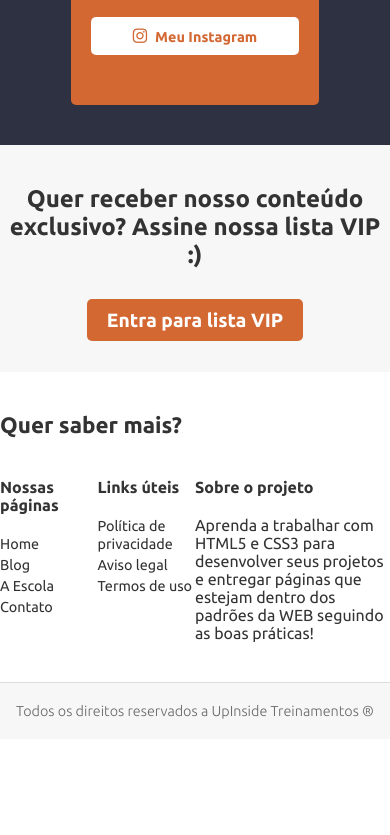
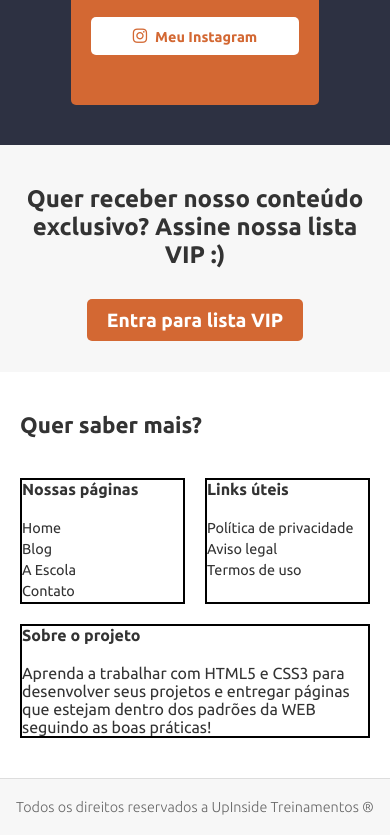
Before and after one commit to RicardoBaldrez/HTML5-CSS3-Essentials, a plain HTML site: page 04-estilizando-conteudo/index.html in a window 390 px wide. Shown: the part 9619-10454 px from the top of the page. Before the commit the page ends 10358 px from the top, so only its background shows below. Drawn offline with Linux system fonts and the light colour scheme; files whose address does not match are found by name; a web font is replaced by a local one.

Commit message:
Responsivando Rodapé

```diff
--- a/04-estilizando-conteudo/_cdn/css/style.css
+++ b/04-estilizando-conteudo/_cdn/css/style.css
@@ -517,7 +517,7 @@
 .main_content_optin_footer {
     max-width: 1300px;
     margin: 0 auto;
-    padding: 40px 0;
+    padding: 40px 20px;
     text-align: center;
     color: #333;
 }
@@ -538,7 +538,7 @@
 .main_footer {
     max-width: 1300px;
     margin: 0 auto;
-    padding: 40px 0;
+    padding: 40px 20px;
     display: flex;
     flex-wrap: wrap;
     justify-content: space-between;
@@ -770,6 +770,17 @@ footer {
         flex-basis: 48%;
         margin-bottom: 20px;
     }
+
+    .main_footer > article {
+        flex-basis: calc(50% - 10px);
+
+        border: 2px solid black;
+    }
+
+    .main_footer > article:last-child {
+        flex-basis: 100%;
+        margin-top: 20px;
+    }
 }
 
 /* 640px */
```
